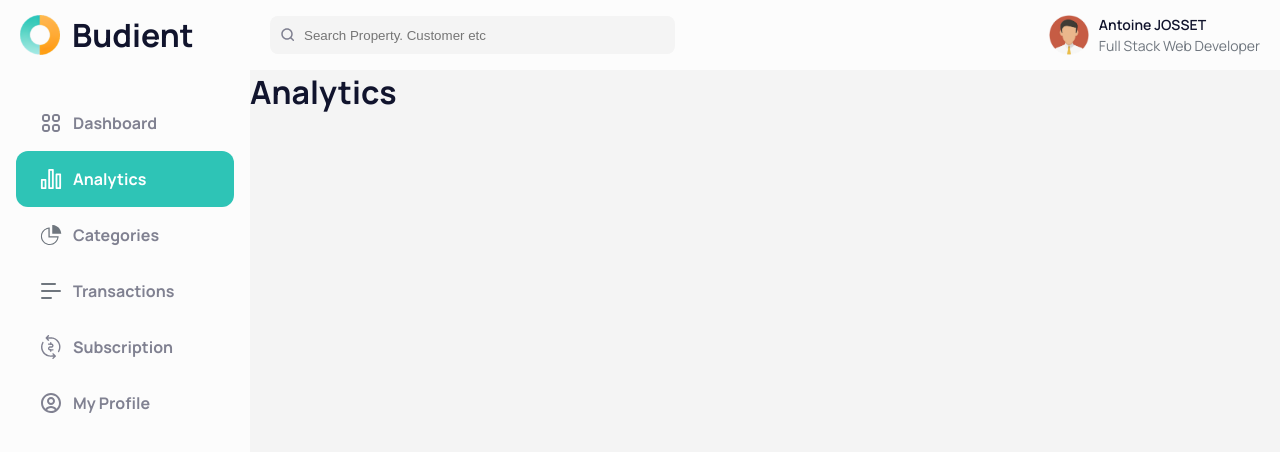
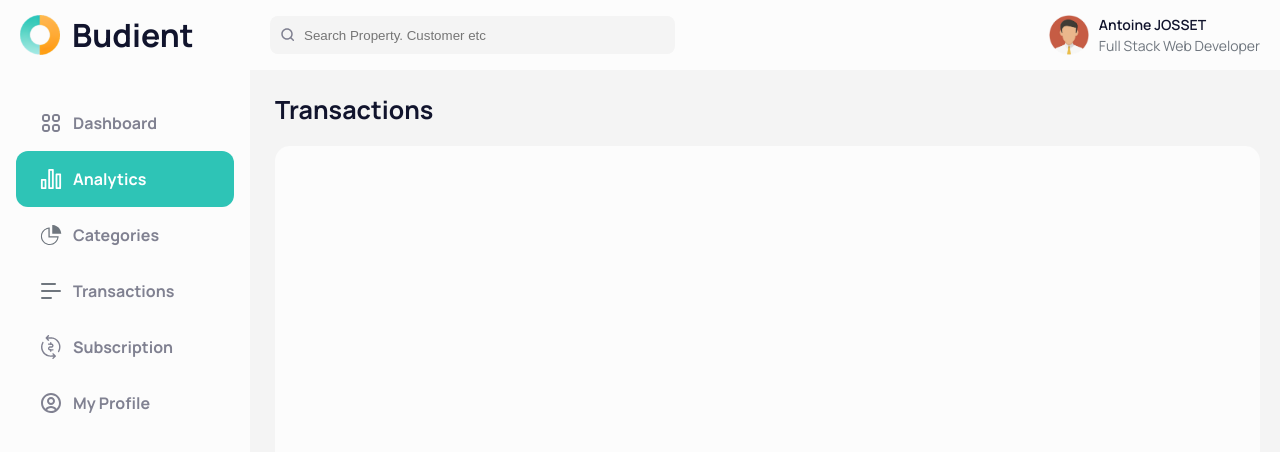
Before and after one commit to aBgAmeuR/Budient, a React (Vite) app in the folder Client/: page /analytics in a window 1280 px wide. Shown: the top 452 px of the page. Built offline with nearby package versions, Linux system fonts and the light colour scheme.

Commit message:
analytics setup

```diff
--- a/Client/src/pages/Analytics.tsx
+++ b/Client/src/pages/Analytics.tsx
@@ -1,7 +1,12 @@
 export default function Analytics() {
   return (
-    <div>
-      <h1>Analytics</h1>
-    </div>
+    <main id="Transactions">
+      <div className="top">
+        <h2>Transactions</h2>
+      </div>
+      <div className="content">
+
+      </div>
+    </main>
   )
 }
--- a/Client/src/styles/index.scss
+++ b/Client/src/styles/index.scss
@@ -3,6 +3,7 @@
 @import './pages/Dashboard.scss';
 @import './pages/Transactions.scss';
 @import './pages/Connexion.scss';
+@import './pages/Analytics.scss';
 
 @import './components/Header.scss';
 @import './components/Sidebar.scss';
```
Also changed, not shown: Client/src/styles/pages/Analytics.scss (added).
